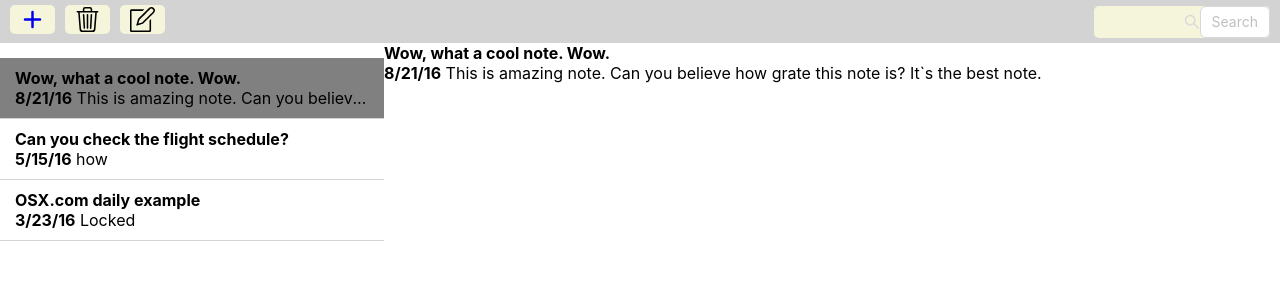
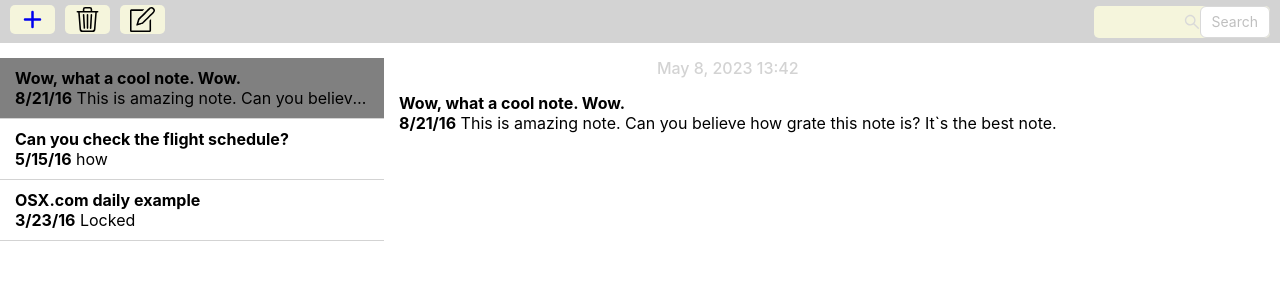
Before and after one commit to Anatolii1996/notes, a React (Create React App) app: page / in a window 1280 px wide. Shown: the top 300 px of the page. Built offline with nearby package versions, Linux system fonts and the light colour scheme.

Commit message:
fix the bug reloading

```diff
--- a/src/App.scss
+++ b/src/App.scss
@@ -52,13 +52,18 @@
   .new_note {
     width: 70%;
     padding: 15px;
+
+  }
+  .time_header{
+   padding: 15px;
     .time {
-      text-align: center;
-      color: lightgrey;
-      font-weight: 500;
-      margin-bottom: 15px;
-    }
+    text-align: center;
+    color: lightgrey;
+    font-weight: 500;
+    margin-bottom: 15px;
   }
+  }
+
   .list_item {
     padding: 10px 15px;
     border-bottom: 1px solid lightgray;
--- a/src/components/App.js
+++ b/src/components/App.js
@@ -7,6 +7,7 @@ import NewNote from "./NewNote";
 import Sidebar from "./Sidebar";
 import WorkSpace from "./WorkSpace";
 import moment from "moment";
+import TimeHeader from "./TimeHeader";
 
 const messageData = [
   {
@@ -186,7 +187,8 @@ function App() {
   }, []);
 
   useEffect(() => {
-    createCollection()
+    createCollection();
+    setIdClicked(notes[0].id)
   }, [notes])
 
 
@@ -197,8 +199,11 @@ function App() {
 
           <Route path="/" element={<Sidebar notes={notes} setNotes={setNotes} findDate={findDate} setIdClicked={setIdClicked}
             idClicked={idClicked} />} >
-            <Route path="/" element={<WorkSpace notes={notes} idClicked={idClicked}/>} />
-            <Route path="/new" element={<NewNote setNotes={setNotes} />} />
+            <Route path="/" element={<TimeHeader />}>
+              <Route path="/" element={<WorkSpace notes={notes} idClicked={idClicked} />} />
+              <Route path="/new" element={<NewNote setNotes={setNotes} />} />
+            </Route>
+
 
           </Route>
         </Route>
--- a/src/components/NewNote.jsx
+++ b/src/components/NewNote.jsx
@@ -1,27 +1,19 @@
-import { useState, useEffect } from "react";
+import { useState } from "react";
 import moment from "moment";
 import { v4 as uuidv4 } from "uuid";
 
 const NewNote = ({ setNotes }) => {
   const [newNote, setNewNote] = useState("");
-  const [currentTime, setCurrentTime] = useState(moment().format("LL HH:mm"));
-
-  useEffect(() => {
-    const intervalId = setInterval(() => {
-      setCurrentTime(moment().format("LL HH:mm"));
-    }, 1000);
-    return () => clearInterval(intervalId);
-  }, []);
 
   const convertToMark = (note) => {
-    const changedHead ="#### "+ note.split("\n")[0]+"\n";
-    const changedBody=String(`**${moment().format("M/D/YY")}**`)+" " + note.split("\n")[1];
-   return changedHead+changedBody;
+    const changedHead = "#### " + note.split("\n")[0] + "\n";
+    const changedBody =
+      String(`**${moment().format("M/D/YY")}**`) + " " + note.split("\n")[1];
+    return changedHead + changedBody;
   };
 
   return (
     <div className="new_note">
-      <p className="time">{currentTime}</p>
       <textarea
         value={newNote}
         onChange={(e) => {
--- a/src/components/Sidebar.jsx
+++ b/src/components/Sidebar.jsx
@@ -1,4 +1,3 @@
-import { useState } from "react";
 import { Outlet } from "react-router-dom";
 import ListItem from "./ListItem";
 
--- /dev/null
+++ b/src/components/TimeHeader.jsx
@@ -0,0 +1,23 @@
+import { useState, useEffect } from "react";
+import moment from "moment";
+
+import { Outlet } from "react-router-dom";
+
+const TimeHeader = () => {
+  const [currentTime, setCurrentTime] = useState(moment().format("LL HH:mm"));
+
+  useEffect(() => {
+    const intervalId = setInterval(() => {
+      setCurrentTime(moment().format("LL HH:mm"));
+    }, 1000);
+    return () => clearInterval(intervalId);
+  }, []);
+
+  return (
+    <div className="time_header">
+      <p className="time">{currentTime}</p>
+      <Outlet />
+    </div>
+  );
+};
+export default TimeHeader;
--- a/src/components/WorkSpace.jsx
+++ b/src/components/WorkSpace.jsx
@@ -1,6 +1,5 @@
 import { useEffect, useState } from "react";
 import ReactMarkdown from "react-markdown";
-import moment from "moment";
 
 const WorkSpace = ({ notes, idClicked }) => {
   const [currentNote, setCurrentNote] = useState({});
@@ -9,8 +8,10 @@ const WorkSpace = ({ notes, idClicked }) => {
     setCurrentNote(notes.find((el) => el.id == idClicked));
   }, [idClicked]);
 
-  return <div>
-<ReactMarkdown>{currentNote.text}</ReactMarkdown>
-  </div>;
+  return (
+    <div>
+      {currentNote.text && <ReactMarkdown>{currentNote.text}</ReactMarkdown>}
+    </div>
+  );
 };
 export default WorkSpace;
```
Also changed, not shown: src/components/ListItem.jsx (+6 -4 lines).
